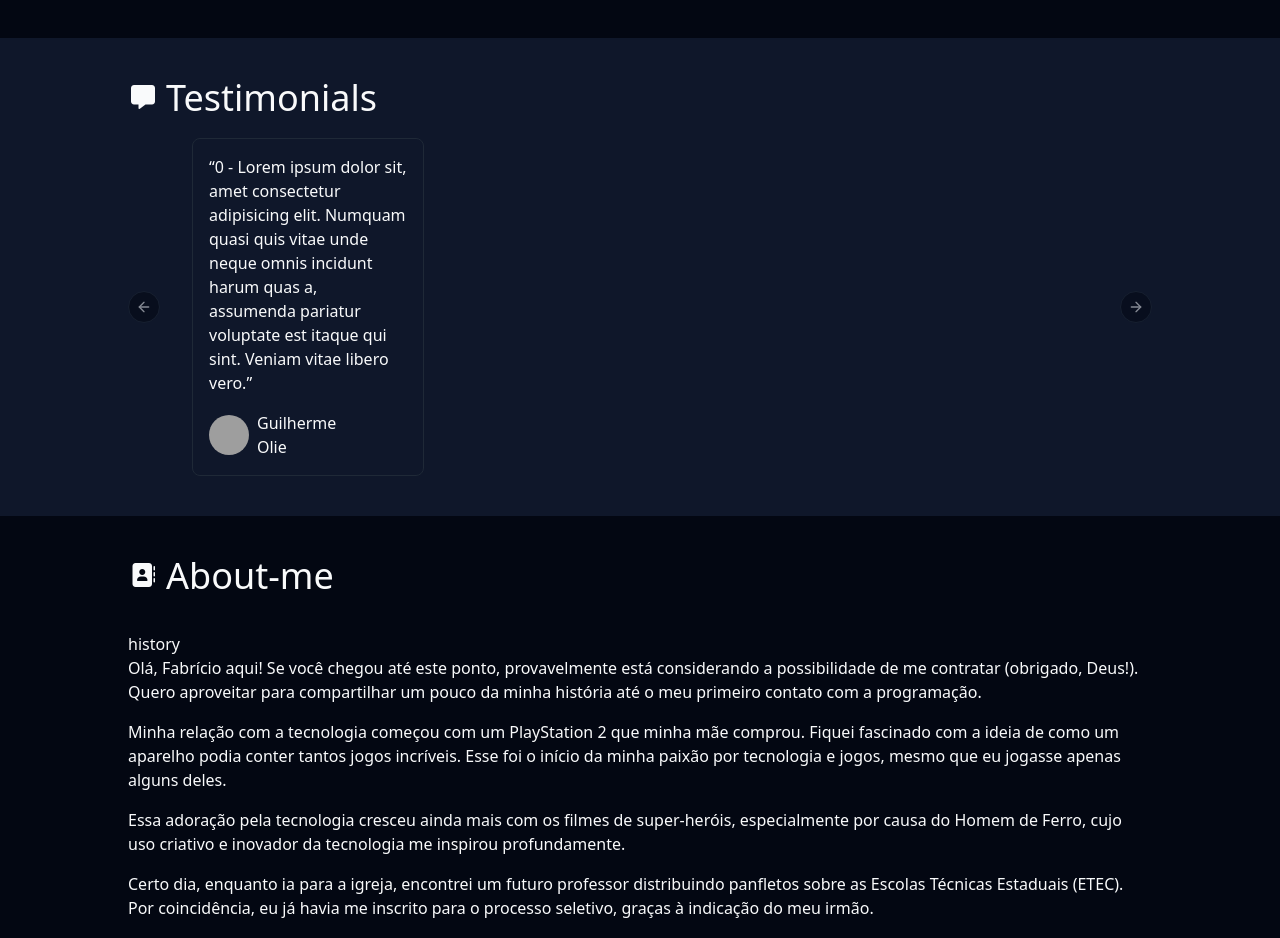
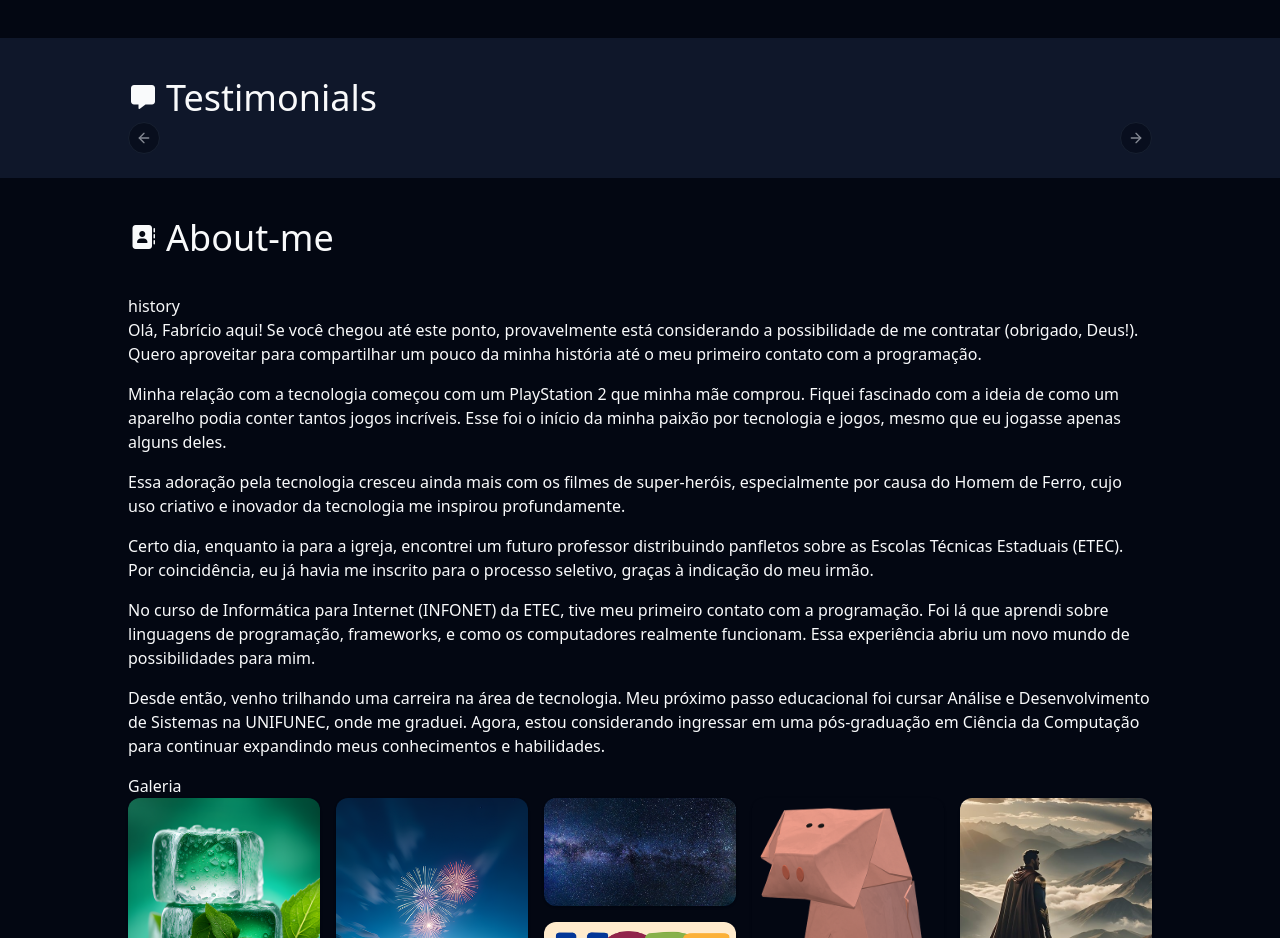
Before and after one commit to fabriciogferreira/fabriciogferreira, a Next.js app: page / in a window 1280 px wide. Shown: the part 2621-3559 px from the top of the page. Built offline with nearby package versions, Linux system fonts and the light colour scheme; grey boxes are pictures that could not be loaded.

Commit message:
feat: finish testimonials

```diff
--- a/app/_components/Testimonials.tsx
+++ b/app/_components/Testimonials.tsx
@@ -9,23 +9,7 @@ import {
 
 import Link from "next/link"
 
-type testimonial = {
-    quote: string,
-    name: string,
-    position: string,
-    enterprise: string,
-    siteLink: string
-}
-
-const TESTIMONIALS: Array<testimonial> = [
-    {
-        quote: "Lorem ipsum dolor sit, amet consectetur adipisicing elit. Numquam quasi quis vitae unde neque omnis incidunt harum quas a, assumenda pariatur voluptate est itaque qui sint. Veniam vitae libero vero.",
-        name: "Guilherme",
-        position: "Dev Pleno",
-        enterprise: "Olie",
-        siteLink: "https://olie.ai/"
-    },
-]
+import { testimonials } from "@/types/testimonials"
 
 export default function Testimonials(){
     return (
@@ -39,23 +23,35 @@ export default function Testimonials(){
             className="mx-[3rem]"
         >
             <CarouselContent className="ml-0">
-                {TESTIMONIALS.map((testimonial, index) => {
+                {testimonials.map((testimonial, index) => {
+                    const date = new Date(testimonial.createdAt);
+                    const [year, month, day] = date.toISOString().split("T")[0].split("-");
+
                     return (
                         <CarouselItem key={index} className={`basis-full sm:basis-1/2 lg:basis-1/3 xl:basis-1/4 2xl:basis-1/5 flex flex-col border rounded-lg gap-4 mx-4 pl-0 p-4`}>
-                            <q>{index} - {testimonial.quote}</q>
-                            <div className="flex gap-2 items-center">
+                            <q>{testimonial.quote}</q>
+                            <div className="flex justify-between">
+                                <div className="flex items-center gap-2">
                                     <Avatar>
-                                    <AvatarImage src="https://github.com/shadcn.png" />
+                                        <AvatarImage src={testimonial.profile} />
                                         <AvatarFallback>CN</AvatarFallback>
-                                    {/* Imagem (pedir permissao) */}
                                     </Avatar>
-                                <div className="">
+                                    <div>
                                         <h4>{testimonial.name}</h4>
                                         <Link href={testimonial.siteLink} target="_blank">
                                             <h4>
                                                 {testimonial.enterprise}
                                             </h4>
                                         </Link>
+                                    </div>
+                                </div>
+                                <div className="text-center">
+                                    <div>
+                                        {year}
+                                    </div>
+                                    <div>
+                                        {day}/{month}
+                                    </div>
                                 </div>
                             </div>
                         </CarouselItem>
--- /dev/null
+++ b/types/testimonials.ts
@@ -0,0 +1,12 @@
+export type tTestimonial = {
+    quote: string,
+    name: string,
+    position: string,
+    enterprise: string,
+    siteLink: string
+    createdAt: string
+}
+
+export type tTestimonials = Array<tTestimonial>
+
+export const testimonials: tTestimonials = []
```
Lines whose indentation alone changed are shown as unchanged.
